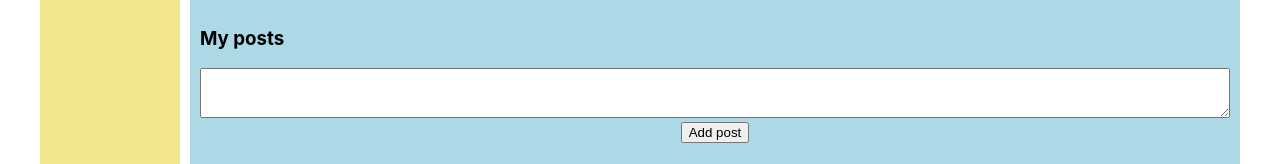
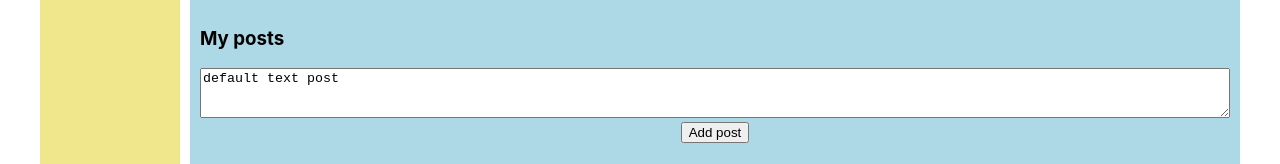
Before and after one commit to BergerMuxaujl/sait-SocNetwork, a React (Create React App) app: page /profile in a window 1280 px wide. Shown: the part 396-560 px from the top of the page. Built offline with nearby package versions, Linux system fonts and the light colour scheme.

Commit message:
Lesson 35 - Передача callback через вызов функции

```diff
--- a/src/App.js
+++ b/src/App.js
@@ -13,8 +13,21 @@ const App = (props) => {
                 <Header />
                 <Navbar />
                 <div className="app-wrapper-content">
-                    <Route path="/dialogs" render={() => <Dialogs dialogsData={props.appState.dialogsData} messageData={props.appState.messageData} />} />
-                    <Route path="/profile" render={() => <Profile postData={props.appState.postData} addPost={props.addPost} />} />
+                    <Route
+                        path="/dialogs"
+                        render={() => <Dialogs dialogs={props.appState.dialogsPage.dialogs} messages={props.appState.dialogsPage.messages} />}
+                    />
+                    <Route
+                        path="/profile"
+                        render={() => (
+                            <Profile
+                                posts={props.appState.profilePage.posts}
+                                newPostText={props.appState.profilePage.newPostText}
+                                addPost={props.addPost}
+                                updatePost={props.updatePost}
+                            />
+                        )}
+                    />
                 </div>
             </div>
         </BrowserRouter>
--- a/src/components/Dialogs/Dialogs.jsx
+++ b/src/components/Dialogs/Dialogs.jsx
@@ -4,11 +4,11 @@ import s from "./Dialogs.module.css";
 import Message from "./Message/Message";
 
 const Dialogs = (props) => {
-    let dialogsElements = props.dialogsData.map((el) => {
+    let dialogsElements = props.dialogs.map((el) => {
         return <Dialog name={el.name} id={el.id} />;
     });
 
-    let messageElements = props.messageData.map((el) => {
+    let messageElements = props.messages.map((el) => {
         return <Message message={el.message} />;
     });
 
--- a/src/components/Profile/My Posts/MyPosts.jsx
+++ b/src/components/Profile/My Posts/MyPosts.jsx
@@ -1,30 +1,37 @@
 import React from "react";
 import Post from "./Posts/Post";
 import s from "./MyPosts.module.css";
+import { updatePost } from "../../../redux/state";
 
 const MyPosts = (props) => {
-    let postElements = props.data.map((el) => {
+    let postElements = props.posts.map((el) => {
         return <Post title={el.title} text={el.text} likesCount={el.likes} />;
     });
 
     let refTBox = React.createRef();
 
-    let addPost = () => {
+    let localAddPost = () => {
         let txt = refTBox.current.value;
         props.addPost(txt);
+        props.updatePost("");
     };
+
+    let localUpdatePost = () => {
+        props.updatePost(refTBox.current.value);
+    };
+
     return (
         <div className={s.myposts}>
             <h3>My posts</h3>
             <div className={s.textBox}>
-                <textarea ref={refTBox}></textarea>
+                <textarea onChange={localUpdatePost} ref={refTBox} value={props.newPostText}></textarea>
             </div>
             <div className={s.buttonSendBox}>
-                <button onClick={addPost} className={s.buttonSend}>
+                <button onClick={localAddPost} className={s.buttonSend}>
                     Add post
                 </button>
             </div>
-            {postElements};
+            {postElements}
         </div>
     );
 };
--- a/src/components/Profile/Profile.jsx
+++ b/src/components/Profile/Profile.jsx
@@ -7,7 +7,7 @@ const Profile = (props) => {
     return (
         <div className={s.content}>
             <ProfileInfo />
-            <MyPosts data={props.postData} addPost={props.addPost} />
+            <MyPosts posts={props.posts} newPostText={props.newPostText} addPost={props.addPost} updatePost={props.updatePost} />
         </div>
     );
 };
--- a/src/index.js
+++ b/src/index.js
@@ -1,10 +1,17 @@
 import React from "react";
 import ReactDOM from "react-dom";
+import reportWebVitals from "./reportWebVitals";
+import state, { subscribe } from "./redux/state";
+import App from "./App";
+import { addPost, updatePost } from "./redux/state";
 import "./index.css";
-import reportWebVitals from "./reportWebVitals";
-import state from "./redux/state";
-import { renderedEntireTree } from "./render";
+
+let renderedEntireTree = (state) => {
+    ReactDOM.render(<App appState={state} addPost={addPost} updatePost={updatePost} />, document.getElementById("root"));
+};
 
 renderedEntireTree(state);
 
+subscribe(renderedEntireTree);
+
 reportWebVitals();
--- a/src/redux/state.jsx
+++ b/src/redux/state.jsx
@@ -1,17 +1,20 @@
-import { renderedEntireTree } from "../render";
+let renderedEntireTree;
 
 let state = {
-    dialogsData: [
+    dialogsPage: {
+        dialogs: [
             { id: 0, name: "Angela" },
             { id: 1, name: "Nikita" },
             { id: 2, name: "Alisa" },
         ],
-    messageData: [
+        messages: [
             { id: 0, message: "Privet!" },
             { id: 1, message: "Che delaesh?" },
             { id: 2, message: "Zdarova!" },
         ],
-    postData: [
+    },
+    profilePage: {
+        posts: [
             {
                 id: 0,
                 title: "First post",
@@ -31,11 +34,13 @@ let state = {
                 text: "This is text at third post. Lorem ipsum, dolor sit amet consectetur adipisicing elit. Consectetur obcaecati quibusdam ex eum ut minima molestias est adipisci excepturi consequatur? Ipsam aut dicta autem dignissimos, nihil facere consequatur aperiam delectus.",
             },
         ],
+        newPostText: "default text post",
+    },
 };
 
 export let addPost = (txt) => {
-    state.postData.push({
-        id: state.postData.length + 1,
+    state.profilePage.posts.push({
+        id: state.profilePage.posts.length + 1,
         Title: "New post",
         likes: 0,
         text: txt,
@@ -43,4 +48,13 @@ export let addPost = (txt) => {
     renderedEntireTree(state);
 };
 
+export let updatePost = (txt) => {
+    state.profilePage.newPostText = txt;
+    renderedEntireTree(state);
+};
+
+export let subscribe = (observer) => {
+    renderedEntireTree = observer;
+};
+
 export default state;
--- a/src/render.js
+++ /dev/null
@@ -1,9 +0,0 @@
-import React from "react";
-import ReactDOM from "react-dom";
-import "./index.css";
-import App from "./App";
-import { addPost } from "./redux/state";
-
-export let renderedEntireTree = (state) => {
-    ReactDOM.render(<App appState={state} addPost={addPost} />, document.getElementById("root"));
-};
```
Lines whose indentation alone changed are shown as unchanged.
